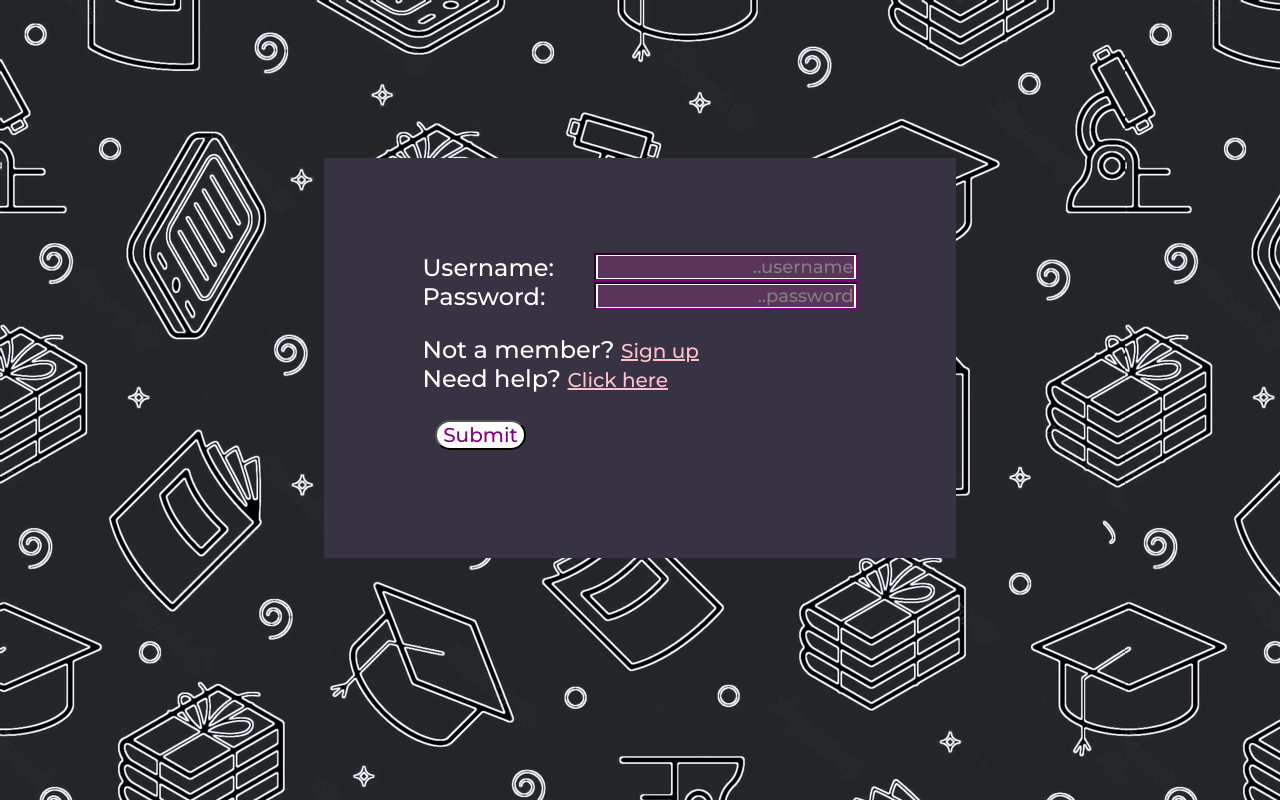
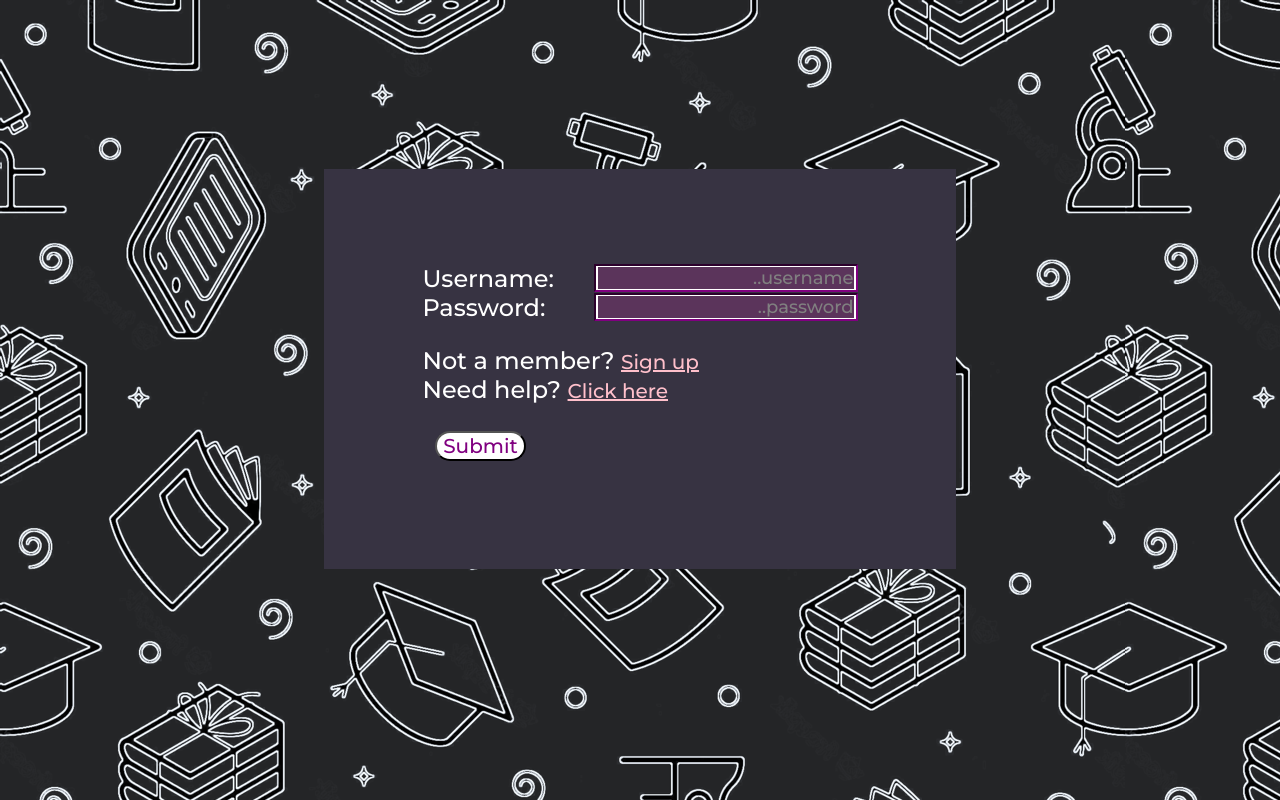
Before and after one commit to A4th/Pr.io, a Django app: page /members/login/ in a window 1280 px wide. Run offline with Django 4.2, Linux system fonts and the light colour scheme.

Commit message:
Login page: place error message on top
+ use flex box for centering the form

```diff
--- a/prio_test2/members/static/css/login.css
+++ b/prio_test2/members/static/css/login.css
@@ -7,11 +7,16 @@
     padding-bottom: 15%;
     font-family: "Montserrat", sans-serif;
     font-size: 24px;
-    margin-top: 12.5%;
     margin-left: 25%;
     margin-right: 25%;
-    margin-bottom: 10%;
     color: white;
+}
+
+.centering {
+    display: flex;
+    flex-direction: column;
+    justify-content: center;
+    height: 100%;
 }
 
 .control-button {
@@ -39,6 +44,10 @@ a:link, a:visited {
 
 html {
     background-image: url('photo-1528819027803-5473f2bf7633.jpg');
+}
+
+html, body {
+    height: 95%;
 }
 
 .form-label {
@@ -77,4 +86,5 @@ html {
     text-align: center;
     padding-top: 0.5%;
     padding-bottom: 0.5%;
+    margin-bottom: 1%;
 }
--- a/prio_test2/members/templates/registration/login.html
+++ b/prio_test2/members/templates/registration/login.html
@@ -7,7 +7,20 @@
       <link rel="stylesheet" type="text/css" href="{% static 'css/login.css' %}"/>
     </head>
     <body>
+      <div class="centering">
         <!-- <img src="{% static 'img/photo-1528819027803-5473f2bf7633.jpg' %}" alt="home" /> -->
+        {% if messages %}
+          {% for message in messages %}
+            {% if message.level == 25 %}
+              <div class="alert {% if message.tags %} {{message.tags}} {% endif %}" id="alert"
+                  style="background-color: green;">{{ message }}</div>
+            {% else %}
+              <div class="alert {% if message.tags %} {{message.tags}} {% endif %}" id="alert"
+                    style="background-color: red;">{{ message }}</div>
+            {% endif %}
+          {% endfor %}
+        {% endif %}
+
         <form action="" method="POST" class="form-container">
             {% csrf_token %}
 
@@ -28,16 +41,4 @@
 
             <button type="submit" value="Submit" class="control-button">Submit</button>
         </form>
-
-        {% if messages %}
-          {% for message in messages %}
-            {% if message.level == 25 %}
-              <div class="alert {% if message.tags %} {{message.tags}} {% endif %}" id="alert"
-                  style="background-color: green;">{{ message }}</div>
-            {% else %}
-              <div class="alert {% if message.tags %} {{message.tags}} {% endif %}" id="alert"
-                    style="background-color: red;">{{ message }}</div>
-            {% endif %}
-          {% endfor %}
-        {% endif %}
     </body>
```
